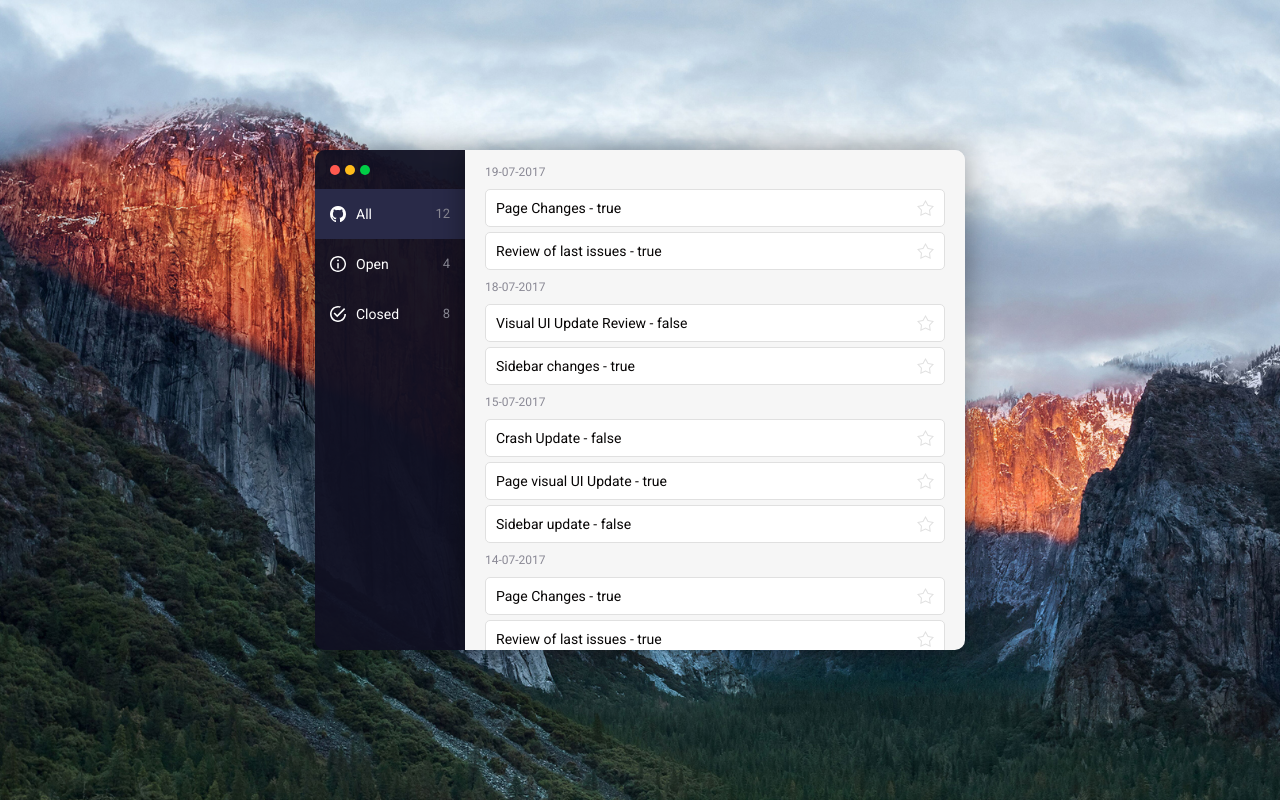
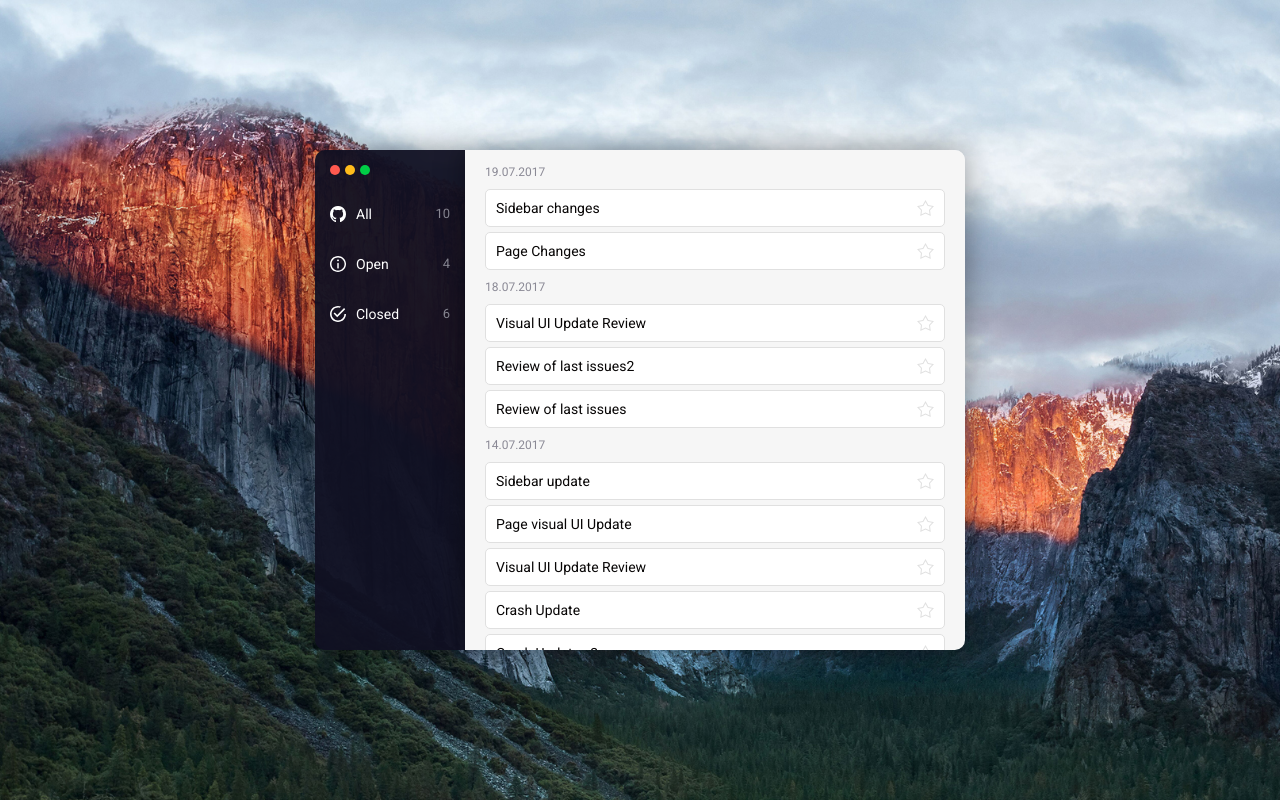
Before and after one commit to enwoit/elpassion, a Vue app: page /#/ in a window 1280 px wide. Built offline with nearby package versions, Linux system fonts and the light colour scheme.

Commit message:
sorting methods implemented

```diff
--- a/src/App.vue
+++ b/src/App.vue
@@ -35,8 +35,8 @@ export default {
     #app {
       align-items: flex-start;
       background-attachment: fixed;
-      padding-top: 50px;
-      height: 100%;
+      padding: 50px 15px;
+      height: 100vh;
     }
   }
 </style>
--- a/src/components/home.vue
+++ b/src/components/home.vue
@@ -7,45 +7,19 @@
                 <span class="dot dot--green"></span>
             </div>
 
-      <app-navigation></app-navigation>
+            <app-navigation v-on:filtering="filterIssues"></app-navigation>
         </section>
 
         <section class="app-content">
+            <div v-for="items in orderedItemsByDate">
                 <div class="app-content__date">
-        19-07-2017
+                    {{ items.date }}
                 </div>
-      <app-issue-bar
-              v-for="item in items1"
-              :key="item.name"
+                <app-issue-bar  v-for="item in items.items"
+                               :key="item.status"
                                :item="item">
                 </app-issue-bar>
-
-      <div class="app-content__date">
-        18-07-2017
             </div>
-      <app-issue-bar
-              v-for="item in items2"
-              :key="item.name"
-              :item="item">
-      </app-issue-bar>
-
-      <div class="app-content__date">
-        15-07-2017
-      </div>
-      <app-issue-bar
-              v-for="item in items3"
-              :key="item.name"
-              :item="item">
-      </app-issue-bar>
-
-      <div class="app-content__date">
-        14-07-2017
-      </div>
-      <app-issue-bar
-              v-for="item in itemsAll"
-              :key="item.name"
-              :item="item">
-      </app-issue-bar>
         </section>
     </div>
 </template>
@@ -55,78 +29,106 @@
     import navigation from './navigation/navigation'
     import issueBar from './issue-bar/issue-bar.vue'
     import App from "../App.vue";
+    import _ from 'lodash';
 
     export default {
-  data () {
+        data() {
             return {
-        items1: [
+                itemsAll: [
                     {
+                        date: '19.07.2017',
                         name: 'Page Changes',
-                checked: true
+                        checked: true,
+                        status: 'closed'
+                    },
+                    {
+                        date: '19.07.2017',
+                        name: 'Sidebar changes',
+                        checked: true,
+                        status: 'open'
+                    },
+                    {
+                        date: '14.07.2017',
+                        name: 'Crash Update v2',
+                        checked: false,
+                        status: 'open'
+                    },
+                    {
+                        date: '14.07.2017',
+                        name: 'Crash Update',
+                        checked: false,
+                        status: 'closed'
+                    },
+                    {
+                        date: '18.07.2017',
+                        name: 'Review of last issues',
+                        checked: true,
+                        status: 'closed'
+                    },
+                    {
+                        date: '18.07.2017',
+                        name: 'Review of last issues2',
+                        checked: true,
+                        status: 'closed'
 
                     },
                     {
-                name: 'Review of last issues',
-                checked: true
-
-            }
-        ],
-        items2: [
-            {
+                        date: '18.07.2017',
                         name: 'Visual UI Update Review',
-                checked: false
+                        checked: false,
+                        status: 'closed'
                     },
                     {
-                name: 'Sidebar changes',
-                checked: true
-            }
-        ],
-        items3: [
-            {
-                name: 'Crash Update',
-                checked: false
+                        date: '14.07.2017',
+                        name: 'Visual UI Update Review',
+                        checked: false,
+                        status: 'open'
                     },
                     {
+                        date: '14.07.2017',
                         name: 'Page visual UI Update',
-                checked: true
+                        checked: true,
+                        status: 'open'
                     },
                     {
+                        date: '14.07.2017',
                         name: 'Sidebar update',
-                checked: false
+                        checked: false,
+                        status: 'closed'
                     },
+
                 ],
-        itemsAll: [
-            {
-                name: 'Page Changes',
-                checked: true
+                filterText: ''
+            }
+        },
+        computed: {
+            orderedItemsByDate: function () {
+                let orderedItems = [];
+                let status = this.filterText;
+                let result;
 
+                if (status === '') {
+                    orderedItems = _.orderBy(this.itemsAll, 'date').reverse()
+                } else {
+                    orderedItems = _.orderBy(this.itemsAll.filter(issue =>
+                        issue.status === status
+                    ), 'date').reverse()
+                }
+
+            result = _.chain(orderedItems)
+                .groupBy('date')
+                .toPairs()
+                .map(function (pair) {
+                    return _.zipObject(['date', 'items'], pair); }).value();
+
+                console.log(result);
+                return result;
+            }
         },
-            {
-                name: 'Review of last issues',
-                checked: true
-
-            },
-            {
-                name: 'Visual UI Update Review',
-                checked: false
-            },
-            {
-                name: 'Sidebar changes',
-                checked: true
-            },
-            {
-                name: 'Crash Update',
-                checked: false
-            },
-            {
-                name: 'Page visual UI Update',
-                checked: true
-            },
-            {
-                name: 'Sidebar update',
-                checked: false
-            },
-        ]
+        methods: {
+            // catch filter params from navigation
+            filterIssues(name) {
+                this.filterText = name;
             }
         },
         components: {
@@ -150,7 +152,7 @@ export default {
     .app-navigation {
         border-bottom-left-radius: 10px;
         border-top-left-radius: 10px;
-    box-shadow: 0 0 30px 0 rgba(0,0,0,0.4);
+        box-shadow: 0 0 30px 0 rgba(0, 0, 0, 0.4);
         background-color: rgba(16, 16, 34, 0.95);
         width: 150px;
         height: 100%;
@@ -170,54 +172,51 @@ export default {
     }
 
     .dot--red {
-    background-color:  #ff594f;
+        background-color: #ff594f;
     }
 
     .dot--yellow {
-    background-color:  #ffbc1b;
+        background-color: #ffbc1b;
     }
 
     .dot--green {
-    background-color:  #00cd46;
+        background-color: #00cd46;
     }
 
     .app-content {
         border-bottom-right-radius: 10px;
         border-top-right-radius: 10px;
-    box-shadow: 0 0 30px 0 rgba(0,0,0,0.4);
-    background-color:  #f6f6f6;
+        box-shadow: 0 0 30px 0 rgba(0, 0, 0, 0.4);
+        background-color: #f6f6f6;
         max-width: 500px;
         width: 100%;
         height: 100%;
         overflow: auto;
-    padding:10px 20px;
+        padding: 10px 20px;
     }
 
     .app-content__date {
-    color:  #8a8995;
+        color: #8a8995;
         font-size: 12px;
         font-weight: 400;
         float: left;
-    margin:5px 0 10px;
+        margin: 5px 0 10px;
     }
 
-  .app-content::-webkit-scrollbar-track
-  {
-    -webkit-box-shadow: inset 0 0 6px rgba(0,0,0,0.3);
+    .app-content::-webkit-scrollbar-track {
+        -webkit-box-shadow: inset 0 0 6px rgba(0, 0, 0, 0.3);
         border-radius: 10px;
         background-color: #F5F5F5;
     }
 
-  .app-content::-webkit-scrollbar
-  {
+    .app-content::-webkit-scrollbar {
         width: 4px;
         background-color: #e0e0e0;
     }
 
-  .app-content::-webkit-scrollbar-thumb
-  {
+    .app-content::-webkit-scrollbar-thumb {
         border-radius: 10px;
-    -webkit-box-shadow: inset 0 0 6px rgba(0,0,0,.3);
+        -webkit-box-shadow: inset 0 0 6px rgba(0, 0, 0, .3);
         background-color: #e0e0e0;
     }
 
@@ -230,12 +229,12 @@ export default {
         .app-navigation {
             border-bottom-left-radius: 0;
             border-top-right-radius: 10px;
-      width:100%;
+            width: 100%;
             height: auto;
         }
 
         .app-content {
-      border-bottom-right-radius: 0;
+            border-bottom-left-radius: 10px;
             border-top-right-radius: 0;
             max-width: 100%;
         }
--- a/src/components/issue-bar/issue-bar.vue
+++ b/src/components/issue-bar/issue-bar.vue
@@ -1,6 +1,6 @@
 <template>
         <div class="issue-bar" v-on:click="isChecked">
-            {{ item.name }} - {{ item.checked }}
+            {{ item.name }}
             <img src="../../assets/icon-star.svg" class="issue-icon" v-if="clicked">
             <img src="../../assets/icon-star-transparent.png" class="issue-icon" v-else>
         </div>
@@ -15,7 +15,6 @@
         },
         methods: {
             isChecked() {
-                console.log('dupa');
                 this.clicked = ! this.clicked
             }
         }
@@ -42,8 +41,6 @@
     }
 
     .issue-icon {
-        background: url('../../assets/icon-github.svg') top center no-repeat;
-        /*background: url('../../assets/icon-star.svg') top center no-repeat;*/
         width: 17px;
         display: inline-block;
         height: 16px;
--- a/src/components/navigation/navigation.vue
+++ b/src/components/navigation/navigation.vue
@@ -1,17 +1,17 @@
 <template>
     <div>
         <nav class="app-nav">
-            <a href="#" class="app-nav__item active">
+            <a href="#" class="app-nav__item" v-on:click.prevent="filter('')">
                 <i class="app-nav-icon app-nav-icon__github"></i> All
-                <span class="app-badge">12</span>
+                <span class="app-badge">10</span>
             </a>
-            <a href="#" class="app-nav__item">
+            <a href="#" class="app-nav__item" v-on:click.prevent="filter('open')">
                 <i class="app-nav-icon app-nav-icon__open-issue"></i> Open
                 <span class="app-badge">4</span>
             </a>
-            <a href="#" class="app-nav__item">
+            <a href="#" class="app-nav__item" v-on:click.prevent="filter('closed')">
                 <i class="app-nav-icon app-nav-icon__closed-issue"></i> Closed
-                <span class="app-badge">8</span>
+                <span class="app-badge">6</span>
             </a>
         </nav>
     </div>
@@ -20,9 +20,13 @@
     export default  {
         data () {
             return {
-
             }
         },
+        methods: {
+            filter(name) {
+                this.$emit('filtering', name);
+            }
+        }
     }
 </script>
 
--- a/src/main.js
+++ b/src/main.js
@@ -3,6 +3,7 @@
 import Vue from 'vue'
 import App from './App'
 import router from './router'
+
 
 Vue.config.productionTip = false
 
```
Lines whose indentation alone changed are shown as unchanged.
